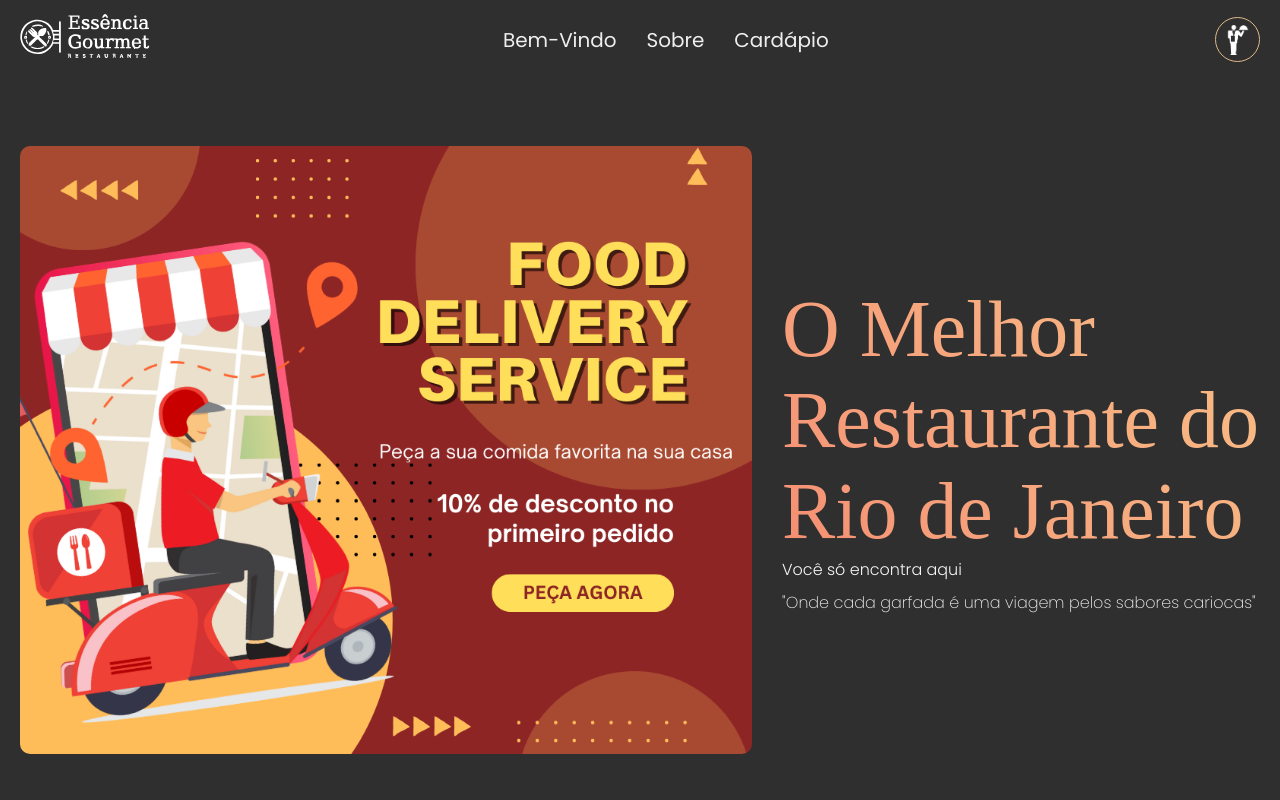
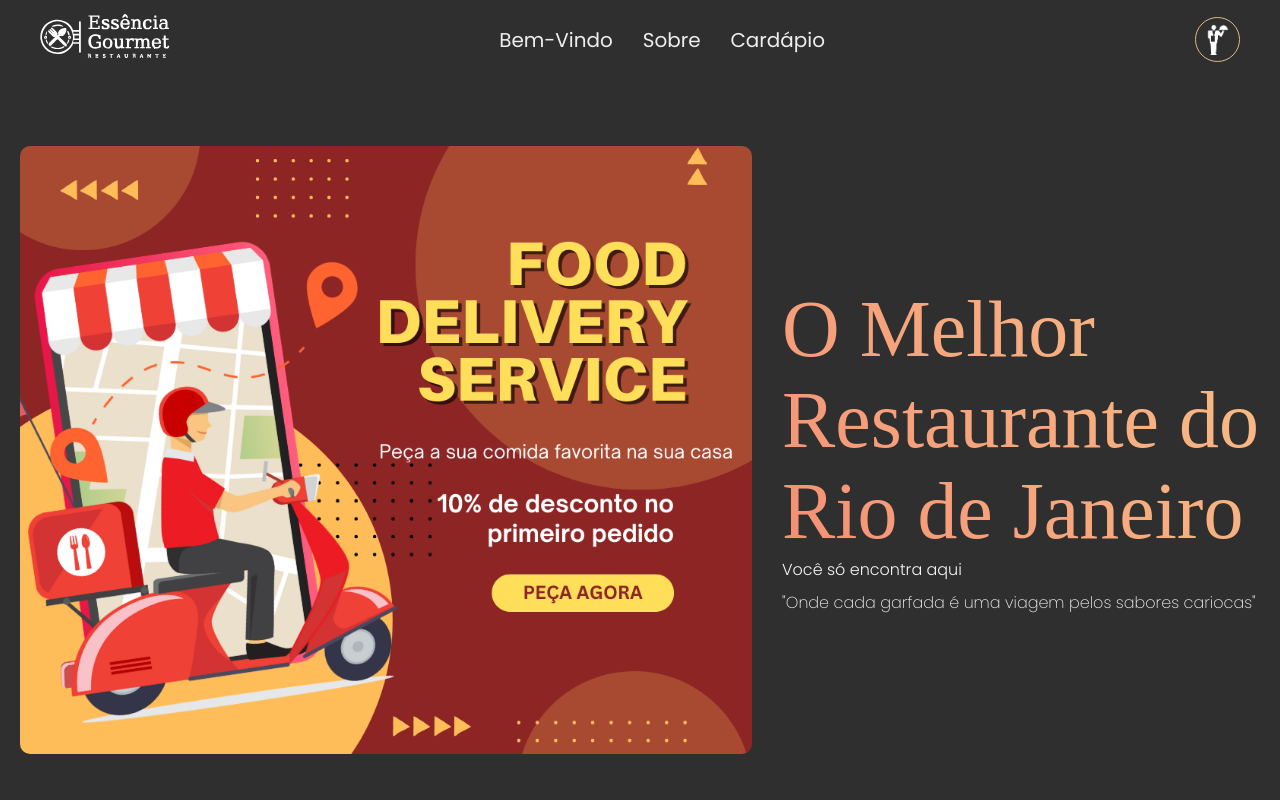
Before and after one commit to Sabrina-sz/essencia-gourmet-restaurante, a website: page index.html in a window 1280 px wide. Shown: the top 800 px of the page. Drawn offline with nearby package versions, Linux system fonts and the light colour scheme.

Commit message:
Mudança do padding e retirando o gap do menu-nav para deixar mais no centro os itens

```diff
--- a/principal.css
+++ b/principal.css
@@ -614,6 +614,11 @@ footer .linha-footer1 .box-linha-footer {
 }
 
 @media (min-width: 1000px) {
+  .menu-nav {
+    padding-inline: 4rem;
+    gap: 0rem;
+  }
+
   .menu-nav-itens {
     position: relative;
   }
--- a/reserva.css
+++ b/reserva.css
@@ -306,6 +306,9 @@ footer .linha-footer1 .box-linha-footer {
 }
 
 @media (min-width: 1000px) {
+  .menu-nav {
+    padding-inline: 2rem;
+  }
   .menu-nav-itens {
     position: relative;
   }
--- a/sobre.css
+++ b/sobre.css
@@ -289,6 +289,10 @@ footer .linha-footer1 .box-linha-footer {
 /* Telas */
 
 @media (min-width: 1000px) {
+  .menu-nav {
+    padding-inline: 4rem;
+    gap: 0rem;
+  }
   .menu-nav-itens {
     position: relative;
   }
```
Also changed, not shown: output.css.
